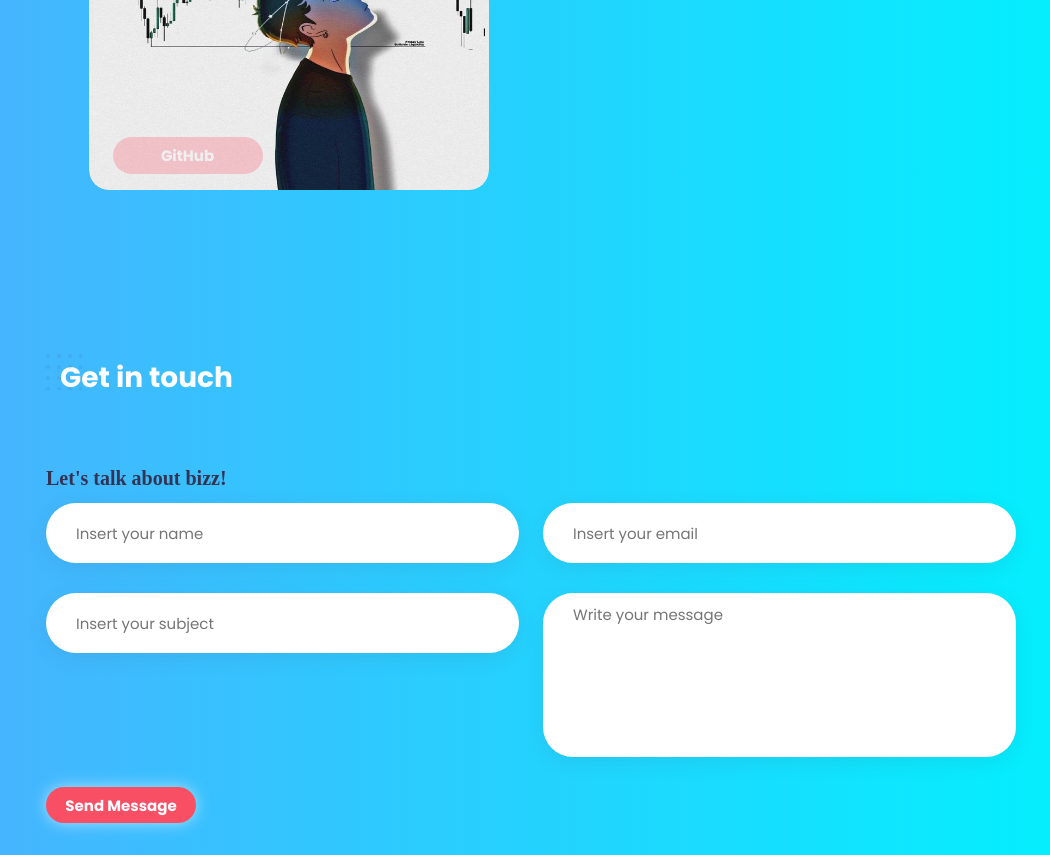
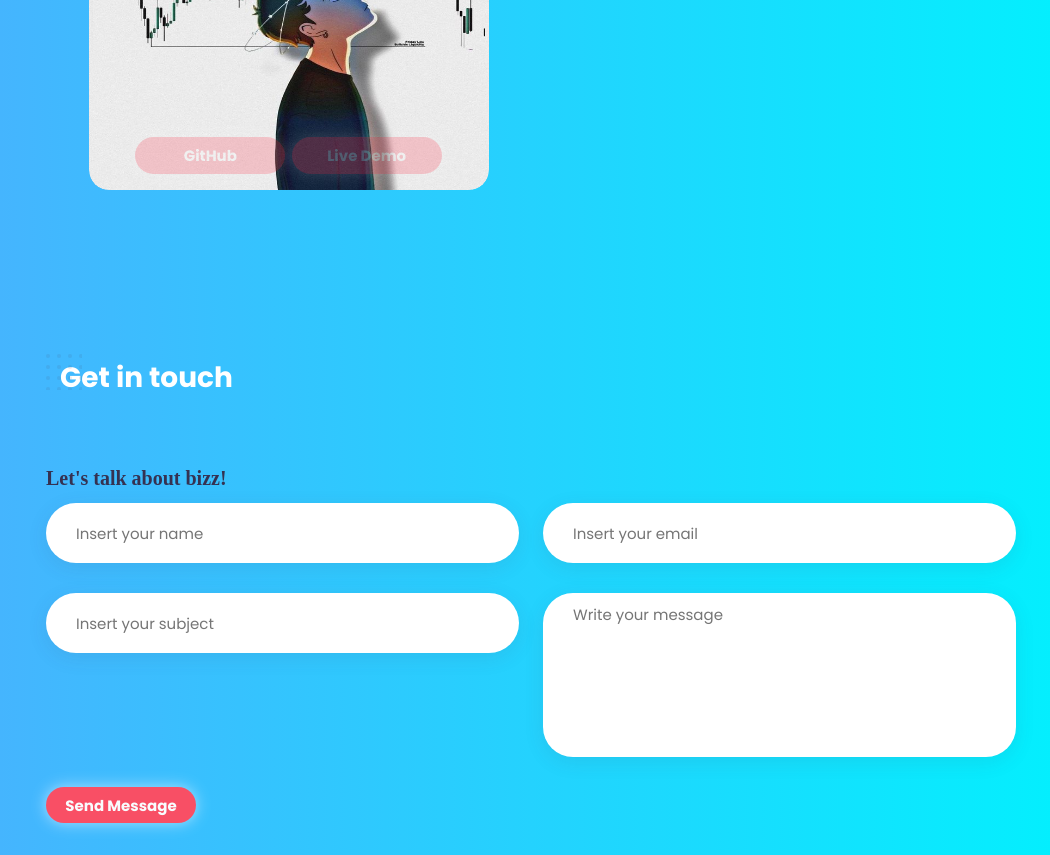
Before and after one commit to mattmarcussmith/ms-react-cartoon-portfolio, a React (Create React App) app: page / in a window 1280 px wide. Shown: the part 3640-4495 px from the top of the page, without its empty margins (164-1214 px from the left). Built offline with nearby package versions, Linux system fonts and the light colour scheme; a web font is replaced by a local one.

Commit message:
feture/add portfolio project with some padding adjustments to the card

```diff
--- a/src/components/portfolio/Menu.jsx
+++ b/src/components/portfolio/Menu.jsx
@@ -6,8 +6,9 @@ const Menu = [
     id: 1,
     image: Work1,
     title: "StockShark",
-    desc: "Easily manage your stock investments with this user-friendly web app. Add, track, and analyze stocks in your portfolio. Stay on top of your financial game!",
-    gitHubLink: "https://github.com/mattmarcussmith/ms-react-stockshark",
+    desc: "Easily analyze stocks from varies prominent companies and stay on top of your financial game!",
+    gitHubLink: "https://github.com/mattmarcussmith/ms-react-stock-dashboard.git",
+    LiveDemo: "https://ms-react-stock-dashboard.vercel.app/"
   },
 
 ];
--- a/src/components/portfolio/Portfolio.jsx
+++ b/src/components/portfolio/Portfolio.jsx
@@ -10,14 +10,22 @@ const Portfolio = () => {
 
       <div className="work__container grid">
         {items.map((item) => {
-          const { id, image, title, desc, gitHubLink } = item;
+          const { id, image, title, desc, gitHubLink, LiveDemo } = item;
           return (
             <div className="work__card" key={id}>
               <h3 className="work__title">{title}</h3>
               <span className="work__desc">{desc}</span>
-              <a href={gitHubLink} className="btn work__button " target="_blank">
+             <div className="work__button-container">
+             <a href={gitHubLink} className="btn work__button " target="_blank">
                 GitHub
               </a>
+              <a href={LiveDemo} className="btn work__button" target="_blank">
+                Live Demo
+              </a>
+             </div>
+
+
+
               <div className="work__thumbnail">
                 <img
                   src={image}
--- a/src/components/portfolio/portfolio.css
+++ b/src/components/portfolio/portfolio.css
@@ -26,37 +26,48 @@
 .work__title {
   color: #fff;
   font-size: var(--h2-font-size);
-  margin: 0 0 0.98rem;
+
   padding: 0 1.25rem;
   position: absolute;
-  top: .75rem;
+  top: 0rem;
   z-index: 99;
-  transform: translateY(30px);
+  transform: translateY(3px);
   transition: 0.3s;
   opacity: 0;
 }
 .work__desc {
   color: #fff;
   font-size: var(--h3-font-size);
-  margin: 0 0 0.98rem;
-  padding: 0 1.25rem;
+  padding: .5rem;
+  font-size: .9rem;
   position: absolute;
-  top: 2.75rem;
+  top: 1.75rem;
   z-index: 99;
-  transform: translateY(30px);
+  transform: translateY(14px);
   transition: 0.3s;
   opacity: 0;
 }
+.work__button-container {
+  bottom: 0;
+  right: 0;
+  left: 0;
+  display: flex;
+  position: absolute;
+  justify-content: center;
+  align-items: center;
+  flex-direction: row;
+
+  padding-bottom: 1rem;
+}
 .work__button {
-  position: absolute;
-  bottom: 1rem;
-  left: 1.5rem;
-  display: block;
+  position: relative;
   border-radius: 25px;
   text-align: center;
   z-index: 999;
   transition: 0.3s;
   opacity: 0;
+  margin-left: .2rem;
+  margin-right: .2rem;
 }
 .work__button:hover {
   background-color: #262525;
```
Also changed, not shown: 1 other file (tests, documents, lock files or other folders).
